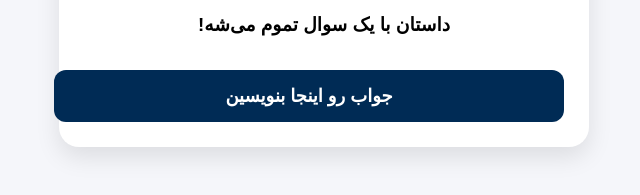
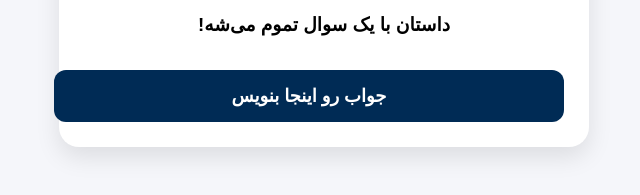
Before and after one commit to snapptripcontent-Yalda/FinalVoice2, a plain HTML site: page index.html in a window 1280 px wide. Shown: the part 237-432 px from the top of the page, 316-956 px from the left. Drawn offline with Linux system fonts and the light colour scheme; a web font is replaced by a local one.

Commit message:
index.html

```diff
--- a/index.html
+++ b/index.html
@@ -76,7 +76,7 @@
     <h3 style="margin-top: 20px; font-weight: 600;">داستان با یک سوال تموم می‌شه!</h3>
 
     <!-- لینک پرس‌لاین -->
-    <a href="https://survey.porsline.ir/s/ajcL9zQq" class="btn">جواب رو اینجا بنویسین</a>
+    <a href="https://survey.porsline.ir/s/ajcL9zQq" class="btn">جواب رو اینجا بنویس</a>
 
 </div>
 </body>
```
